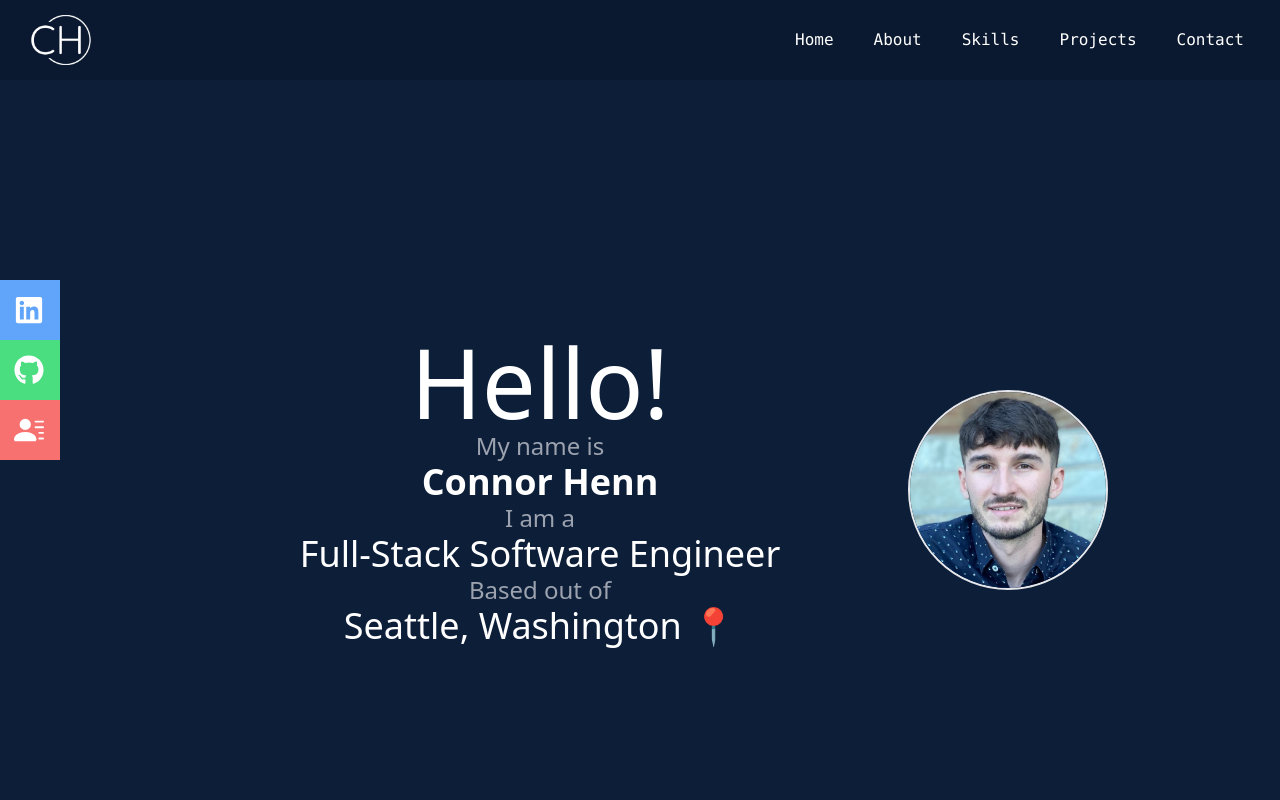
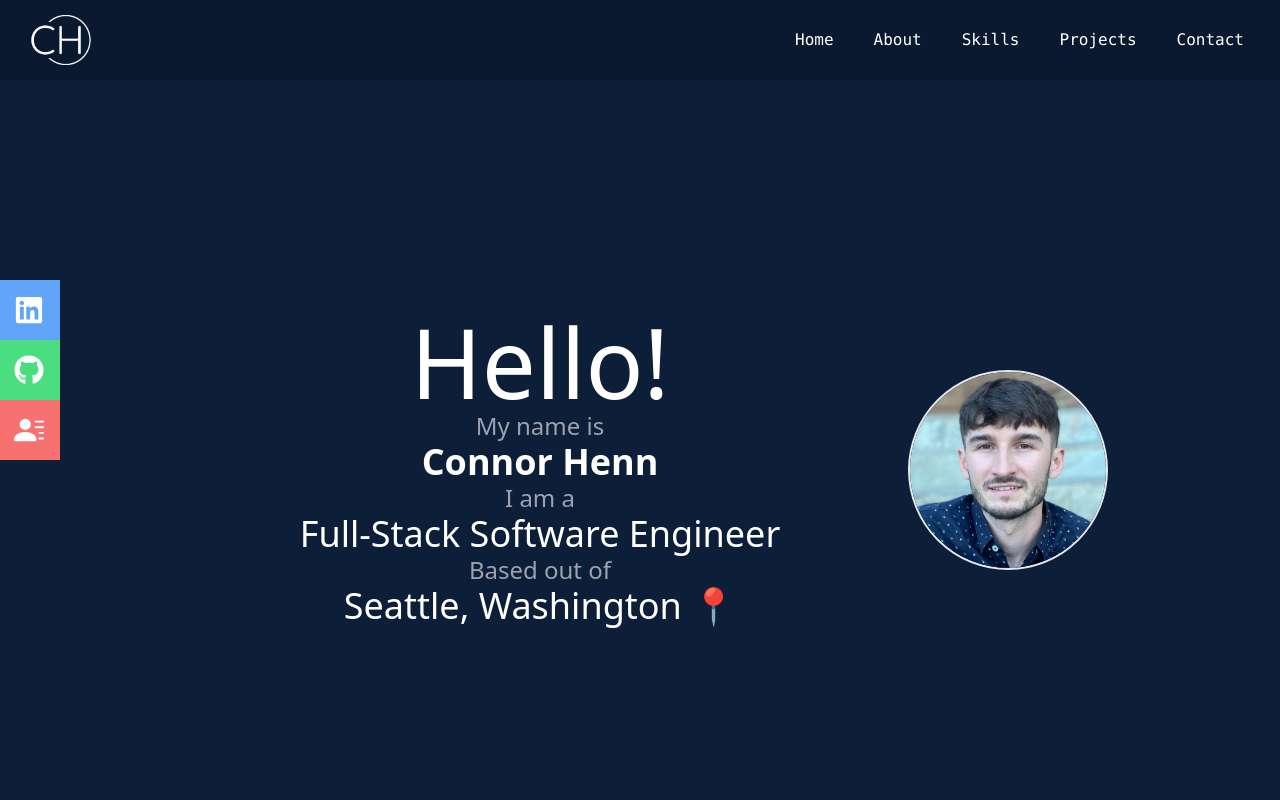
Before and after one commit to hennconnor/Portfolio, a React (Create React App) app: page / in a window 1280 px wide. Shown: the top 800 px of the page. Built offline with nearby package versions, Linux system fonts and the light colour scheme.

Commit message:
minor margin adjustment

```diff
--- a/src/components/Home.js
+++ b/src/components/Home.js
@@ -3,7 +3,7 @@ import PhotoSelf from '../assets/Self-Portrait.jpeg';
 const Home = () => {
     return (
         <div name='home'>
-            <div className='max-w-[1000px] mb-64 mt-[90px] h-screen mx-auto flex-row flex justify-content justify-items-center items-center px-8'>
+            <div className='max-w-[1000px] mb-64 mt-[70px] h-screen mx-auto flex-row flex justify-content justify-items-center items-center px-8'>
                 <div className='mx-auto px-2  flex flex-col justify-center justify-items-center items-center h-full'>
                     <h1 className='lg:text-8xl text-6xl'>Hello!</h1>
                     <p className='lg:text-2xl text-xl text-gray-400'>My name is </p>
--- a/src/components/Navbar.js
+++ b/src/components/Navbar.js
@@ -18,7 +18,7 @@ const Navbar = () => {
             <img src={Logo} alt='Logo' width='80' height='80' />
             <ul className='hidden md:flex font-mono overflow-hidden'>
                 <li>
-                    <Link to='home' spy={true} smooth={true} offset={100} duration={500} className='hover:bg-[#1c355c] cursor-pointer hover:underline underline-offset-4 duration-300 p-5 flex justify-center'>Home</Link>
+                    <Link to='home' spy={true} smooth={true} offset={0} duration={500} className='hover:bg-[#1c355c] cursor-pointer hover:underline underline-offset-4 duration-300 p-5 flex justify-center'>Home</Link>
                 </li>
                 <li>
                     <Link to='about' spy={true} smooth={true} offset={-300} duration={500} className='hover:bg-[#1c355c] cursor-pointer hover:underline underline-offset-4 duration-300 p-5 flex justify-center'>About</Link>
@@ -41,7 +41,7 @@ const Navbar = () => {
             {/* Mobile Menu */}
             <ul className={!nav ? 'hidden' : 'absolute top-0 left-0 w-full h-screen bg-[#0a192f] flex flex-col justify-center items-center'}>
                 <li className='py-6 text-4xl cursor-pointer hover:underline'>
-                    <Link to='home' spy={true} smooth={true} offset={50} duration={500} onClick={handleClick}>Home</Link>
+                    <Link to='home' spy={true} smooth={true} offset={0} duration={500} onClick={handleClick}>Home</Link>
                 </li>
                 <li className='py-6 text-4xl cursor-pointer hover:underline'>
                     <Link to='about' spy={true} smooth={true} offset={-150} duration={500} onClick={handleClick}>About</Link>
```
